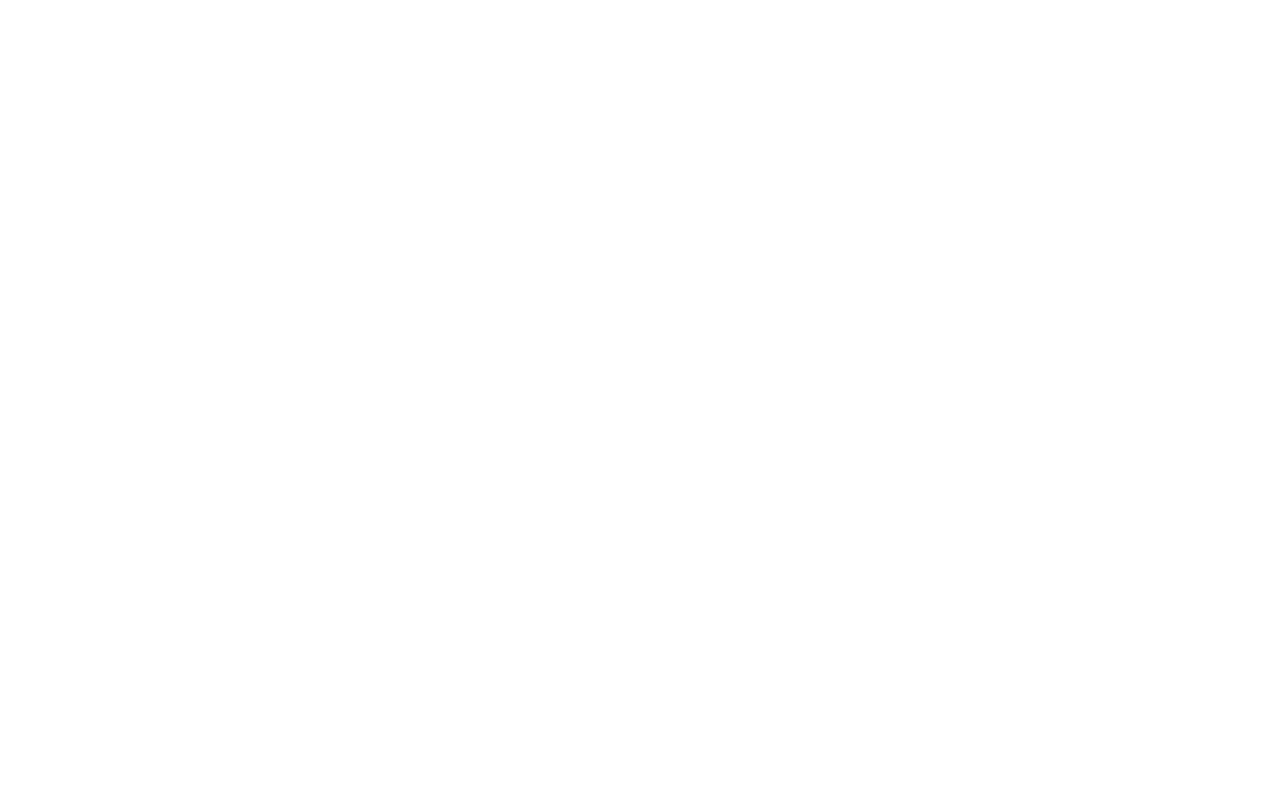
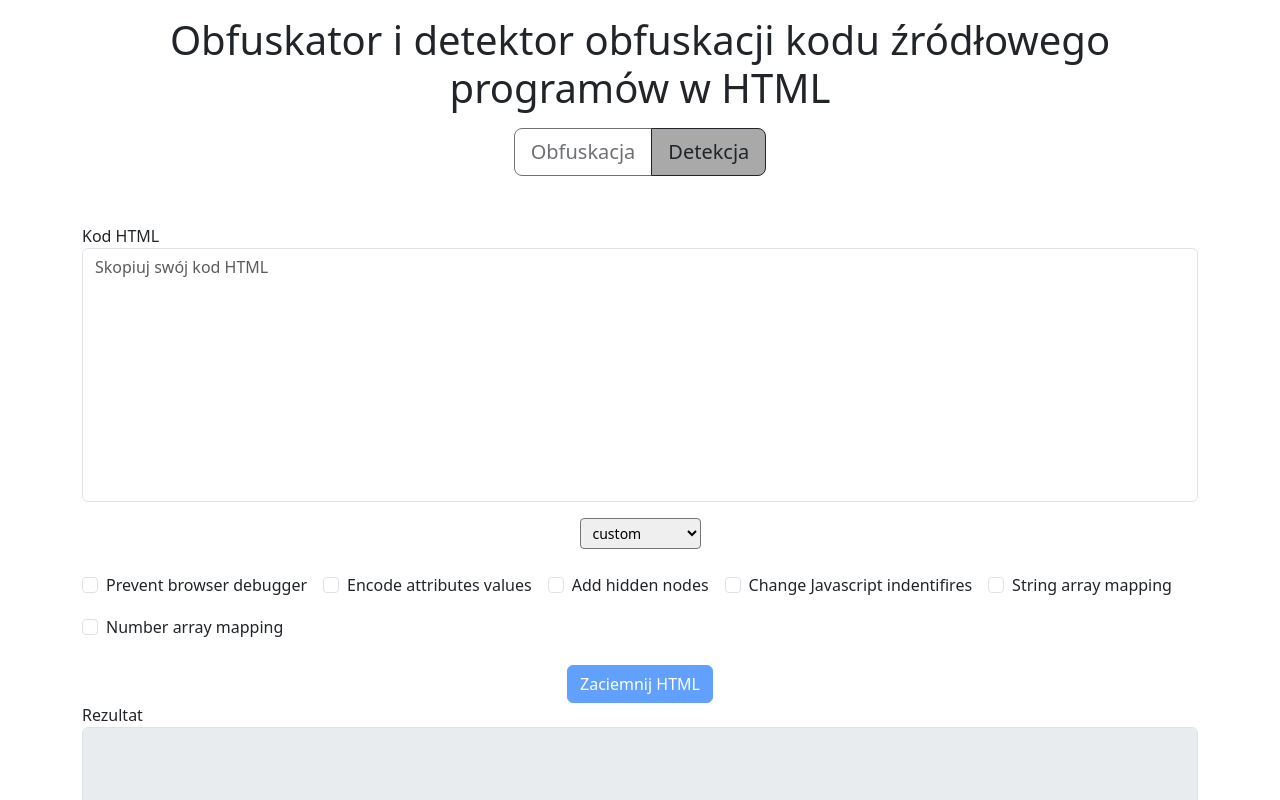
Before and after one commit to LukaszLosieczka/ObfuscatorHTML, a Vue app in the folder frontend/: page /obfuscation in a window 1280 px wide. Before the commit this address had no page. Shown: the top 800 px of the page. Built offline with nearby package versions, Linux system fonts and the light colour scheme.

Commit message:
navigation bar added

```diff
--- /dev/null
+++ b/frontend/src/components/NavigationBarComponent.vue
@@ -0,0 +1,28 @@
+<script setup>
+
+</script>
+
+<template>
+    <div class="btn-toolbar">
+        <div class="btn-group">
+            <button class="btn btn-outline-dark btn-lg custom-btn" @click="navigate('obfuscation')" :disabled="this.$route.path === '/obfuscation'">Obfuskacja</button>
+            <button class="btn btn-outline-dark btn-lg custom-btn" @click="navigate('obfuscation-detection')" :disabled="this.$route.path=== '/obfuscation-detection'">Detekcja</button>
+        </div>
+    </div>
+</template>
+
+<script>
+export default {
+    methods: {
+        navigate(route) {
+            this.$router.push({path: `/${route}`});
+        }
+    },
+};
+</script>
+
+<style>
+.custom-btn {
+    background-color:darkgray;
+}
+</style>
--- /dev/null
+++ b/frontend/src/components/ObfuscationDetectionComponent.vue
@@ -0,0 +1,6 @@
+<script setup>
+</script>
+
+<template>
+    <p>Detektor</p>
+</template>
--- a/frontend/src/components/ObfuscatorComponent.vue
+++ b/frontend/src/components/ObfuscatorComponent.vue
@@ -4,8 +4,6 @@
 </script>
 
 <template>
-    <div class="container">
-            <h1 class="text-center">Obfuskator i detektor obfuskacji kodu źródłowego programów w HTML</h1>
     <form class="mt-5">
         <div class="form-group mb-3">
             <label for="htmlInput">Kod HTML</label>
@@ -52,7 +50,6 @@
         <button @click="download" class="btn btn-primary" :disabled="htmlOutput ===''">Pobierz Rezultat</button>
         <button @click="clean" class="btn btn-secondary" :disabled="htmlOutput ===''">Wyczyść Rezultat</button>
     </div>
-    </div>
 </template>
 
 <script type="text/babel">
--- a/frontend/src/router/index.js
+++ b/frontend/src/router/index.js
@@ -1,5 +1,7 @@
 import { createRouter, createWebHistory } from 'vue-router'
 import HomeView from '../views/HomeView.vue'
+import ObfuscatorComponent from '../components/ObfuscatorComponent.vue'
+import ObfuscationDetectionComponent from '../components/ObfuscationDetectionComponent.vue'
 
 const router = createRouter({
   history: createWebHistory(import.meta.env.BASE_URL),
@@ -7,7 +9,21 @@
     {
       path: '/',
       name: 'home',
-      component: HomeView
+      component: HomeView,
+      children: [
+        {
+          path: '',
+          redirect: 'obfuscation'
+        },
+        {
+          path: 'obfuscation',
+          component: ObfuscatorComponent
+        },
+        {
+          path: 'obfuscation-detection',
+          component: ObfuscationDetectionComponent
+        }
+      ]
     }
   ]
 })
--- a/frontend/src/views/HomeView.vue
+++ b/frontend/src/views/HomeView.vue
@@ -1,9 +1,23 @@
 <script setup>
-import ObfuscatorComponent from '../components/ObfuscatorComponent.vue'
+  import {RouterView } from 'vue-router'
+  import NavigationBarComponent from '../components/NavigationBarComponent.vue'
 </script>
 
 <template>
   <main>
-    <ObfuscatorComponent/>
+    <div class="container custom-container mt-3">
+      <h1 class="text-center">Obfuskator i detektor obfuskacji kodu źródłowego programów w HTML</h1>
+      <NavigationBarComponent class="justify-content-center mt-3" />
+      <RouterView />
+    </div>
   </main>
 </template>
+
+<style>
+.custom-container {
+  position: absolute;
+  top: 0;
+  left: 0;
+  right: 0;
+}
+</style>
```
Lines whose indentation alone changed are shown as unchanged.
